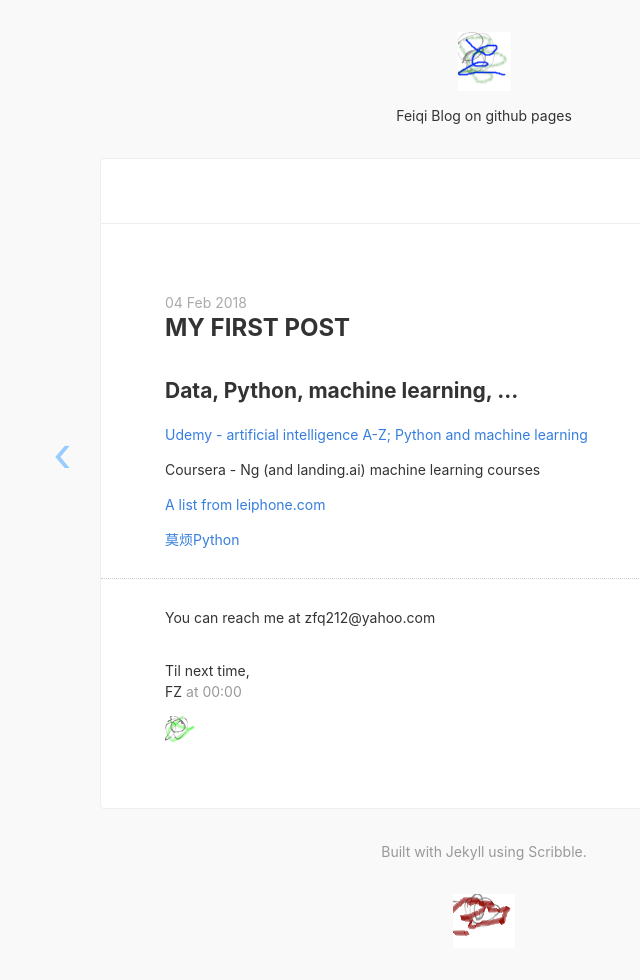
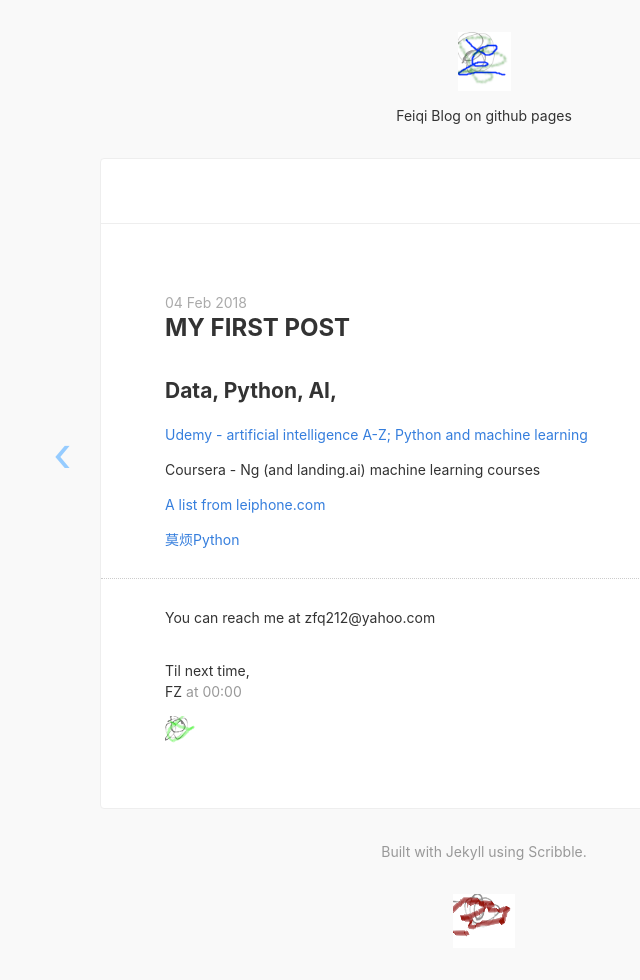
Before and after one commit to zfq212git/zfq212git.github.io, a Jekyll site: the page built from _posts/2018-02-04-test1-firstPost.md, in a window 1280 px wide. Shown: the whole page, without its empty margins (156-796 px from the left). Built offline with Jekyll 4.4.1, drawn with Linux system fonts in a browser that asks for light colours; nearby versions of some CDN libraries.

Commit message:
Update 2018-02-04-test1-firstPost.md

```diff
--- a/_posts/2018-02-04-test1-firstPost.md
+++ b/_posts/2018-02-04-test1-firstPost.md
@@ -3,7 +3,7 @@ title: My first Post
 Time: 2018-02-04 18:30:29
 ---
 
-## Data, Python, machine learning, ...
+## Data, Python, AI,
 
 [Udemy - artificial intelligence A-Z; Python and machine learning](https://www.udemy.com/home/my-courses/learning/)
 
```
